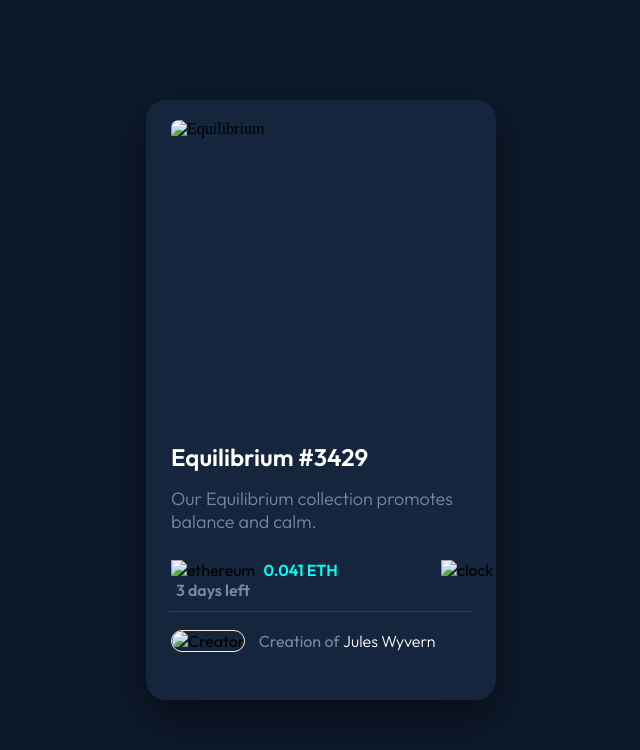
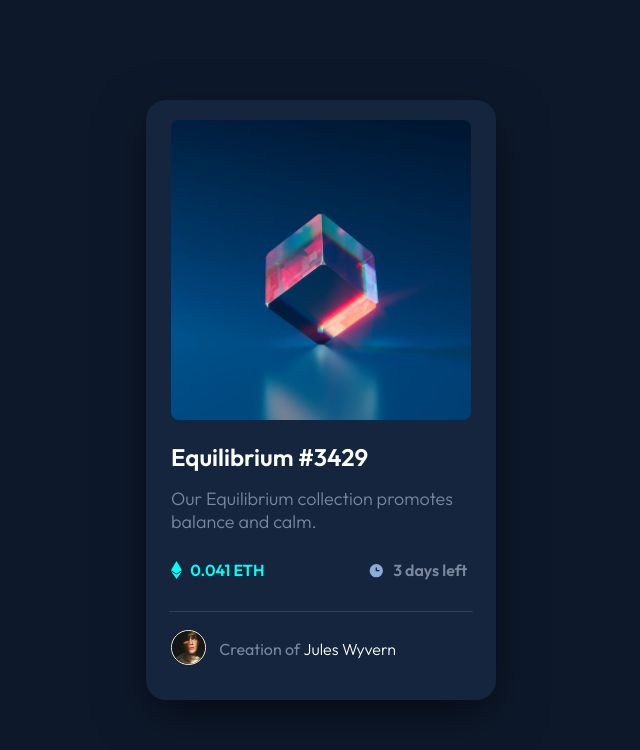
Before and after one commit to beer-b2/beer-b2-NFT-Preview, a plain HTML site: page index.html in a window 1280 px wide. Shown: the whole page, without its empty margins (319-959 px from the left). Drawn offline with Linux system fonts and the light colour scheme; the site is published under a folder, as on GitHub Pages, so addresses that start at the root find nothing.

Commit message:
Update index.html

```diff
--- a/index.html
+++ b/index.html
@@ -207,7 +207,7 @@
     <div class="container">
       <div class="box">
         <img
-          src="/images/image-equilibrium.jpg"
+          src="./images/image-equilibrium.jpg"
           alt=" Equilibrium"
           id="main-img"
           class="image"
@@ -216,7 +216,7 @@
         <div class="overlay"></div>
 
         <div class="view">
-          <img src="images/icon-view.svg" alt="view icon" />
+          <img src="./images/icon-view.svg" alt="view icon" />
         </div>
 
         <div class="text">
@@ -225,10 +225,10 @@
         </div>
 
         <div class="ethereum">
-          <img id="icons" src="/images/icon-ethereum.svg" alt=" ethereum" />
+          <img id="icons" src="./images/icon-ethereum.svg" alt=" ethereum" />
           <h2>0.041 ETH</h2>
           <div class="clock">
-            <img id="icons" src="/images/icon-clock.svg" alt=" clock" />
+            <img id="icons" src="./images/icon-clock.svg" alt=" clock" />
             <h3>3 days left</h3>
           </div>
         </div>
@@ -236,7 +236,7 @@
         <hr />
 
         <div class="creator">
-          <img src="/images/image-avatar.png" alt="Creator" />
+          <img src="./images/image-avatar.png" alt="Creator" />
           <h4>Creation of</h4>
           <h5>Jules Wyvern</h5>
         </div>
```
